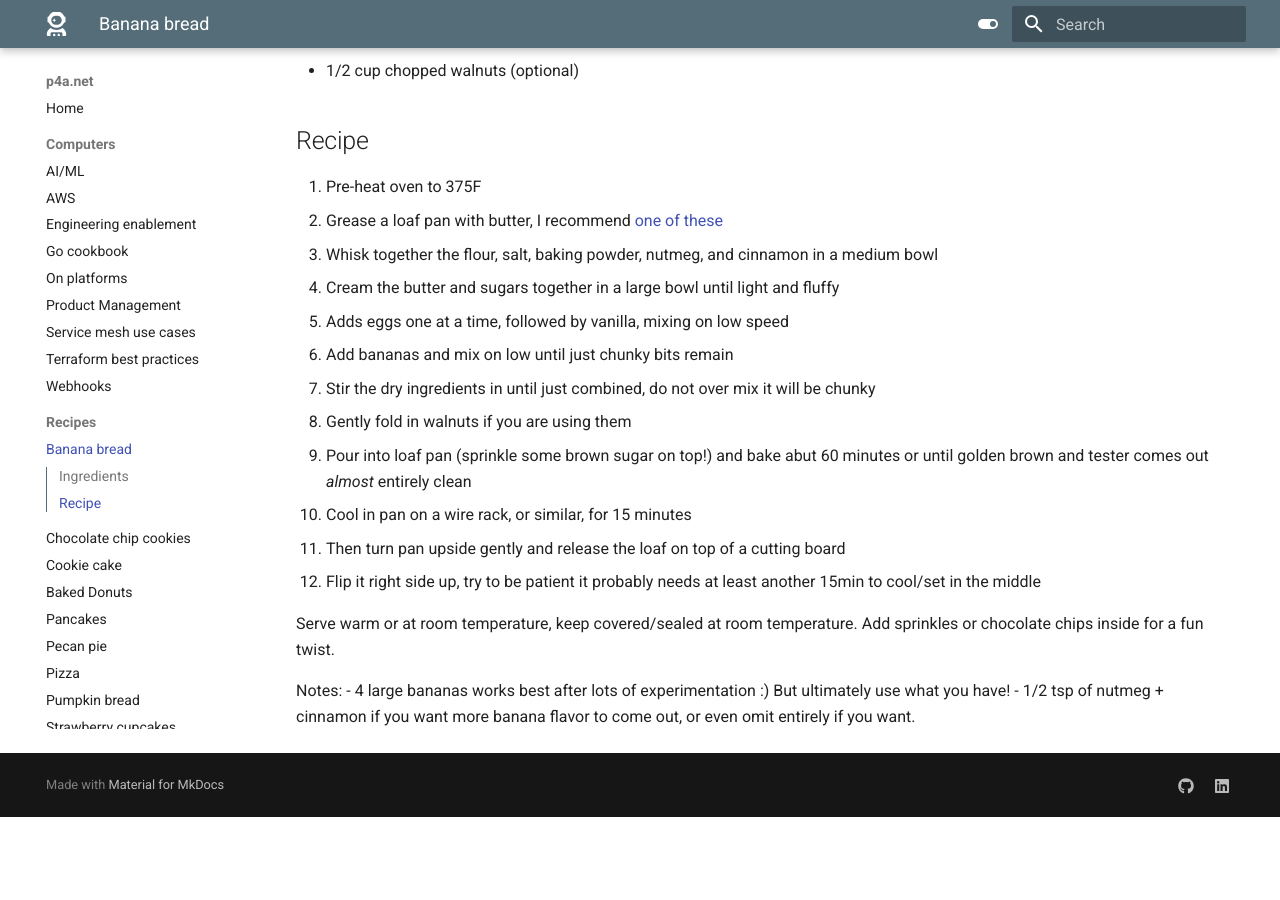
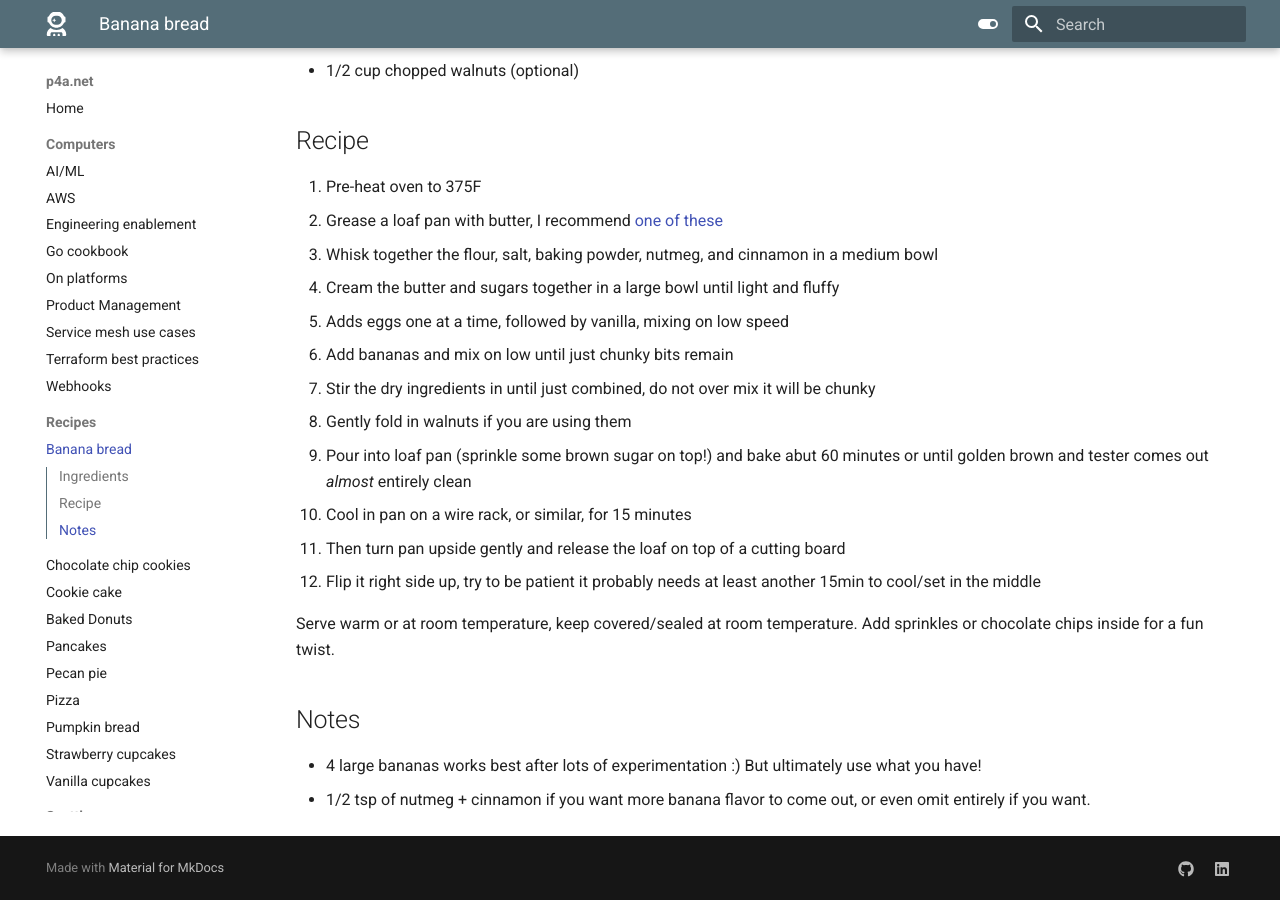
Before and after one commit to seajoshc/p4adotnet, an MkDocs documentation site: the page built from docs/recipes/banana-bread.md, in a window 1280 px wide and 900 px high, scrolled down 608 px. Built offline with MkDocs 1.6.1 and Material for MkDocs 9.7.7, drawn with Linux system fonts in a browser that asks for light colours; before the commit the page ends 1425 px from its top, so only the background shows below that.

Commit message:
formatting fixes

```diff
--- a/docs/recipes/banana-bread.md
+++ b/docs/recipes/banana-bread.md
@@ -32,6 +32,6 @@ See also [pumpkin bread](./pumpkin-bread.md)
 
 Serve warm or at room temperature, keep covered/sealed at room temperature. Add sprinkles or chocolate chips inside for a fun twist.
 
-Notes:
+## Notes
 - 4 large bananas works best after lots of experimentation :) But ultimately use what you have!
 - 1/2 tsp of nutmeg + cinnamon if you want more banana flavor to come out, or even omit entirely if you want.
```
Also changed, not shown: docs/seattle/kids.md (+2 -2 lines).
